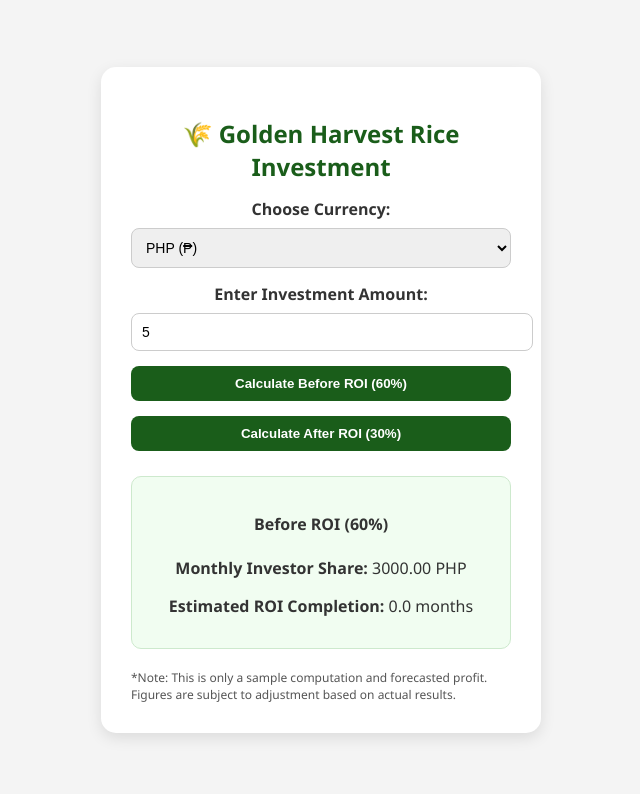
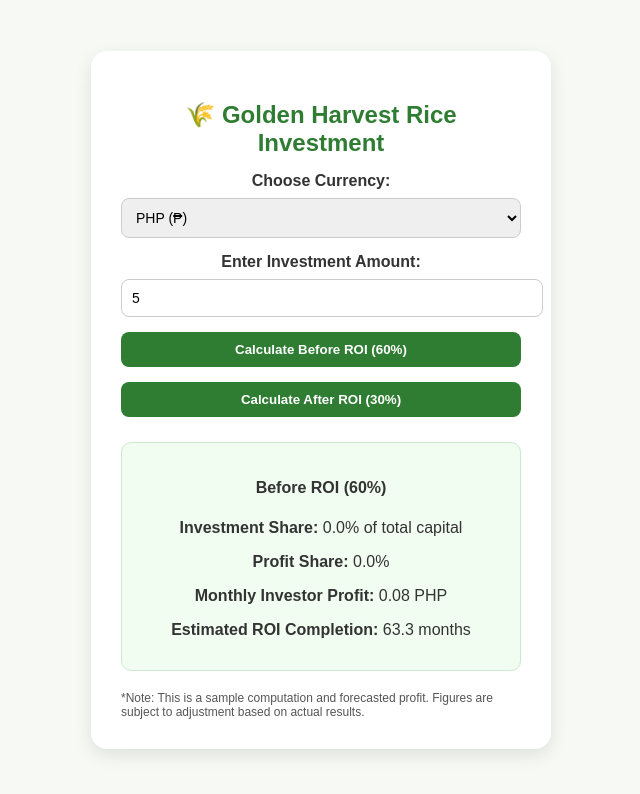
Before and after one commit to wilxxi/rice-investment-calculator, a plain HTML site: page index.html in a window 1280 px wide. Both pictures are taken after typing "5" into the empty fields and a click on the button "Calculate Before ROI (60%)". Shown: the whole page, without its empty margins (319-959 px from the left). Drawn offline with Linux system fonts and the light colour scheme.

Commit message:
Update index.html

```diff
--- a/index.html
+++ b/index.html
@@ -6,8 +6,8 @@
   <title>Golden Harvest Rice Investment Calculator</title>
   <style>
     body {
-      font-family: 'Segoe UI', Tahoma, Geneva, Verdana, sans-serif;
-      background-color: #f4f4f4;
+      font-family: 'Poppins', sans-serif;
+      background-color: #f7f9f5;
       color: #333;
       display: flex;
       justify-content: center;
@@ -17,16 +17,16 @@
     }
 
     .container {
-      background: white;
-      border-radius: 15px;
+      background: #fff;
+      border-radius: 16px;
       padding: 30px;
-      width: 380px;
-      box-shadow: 0 5px 15px rgba(0, 0, 0, 0.1);
+      width: 400px;
+      box-shadow: 0 6px 18px rgba(0, 0, 0, 0.1);
       text-align: center;
     }
 
     h2 {
-      color: #1a5d1a;
+      color: #2e7d32;
       margin-bottom: 15px;
     }
 
@@ -51,7 +51,7 @@
       margin-top: 15px;
       border: none;
       border-radius: 8px;
-      background-color: #1a5d1a;
+      background-color: #2e7d32;
       color: white;
       font-weight: bold;
       cursor: pointer;
@@ -59,7 +59,7 @@
     }
 
     button:hover {
-      background-color: #218838;
+      background-color: #43a047;
     }
 
     .result-box {
@@ -92,7 +92,7 @@
     </select>
 
     <label>Enter Investment Amount:</label>
-    <input type="number" id="amount" placeholder="e.g. 10000">
+    <input type="number" id="amount" placeholder="e.g. 47500">
 
     <button onclick="calculateBeforeROI()">Calculate Before ROI (60%)</button>
     <button onclick="calculateAfterROI()">Calculate After ROI (30%)</button>
@@ -100,33 +100,39 @@
     <div id="result" class="result-box"></div>
 
     <div class="note">
-      *Note: This is only a sample computation and forecasted profit.
+      *Note: This is a sample computation and forecasted profit.
       Figures are subject to adjustment based on actual results.
     </div>
   </div>
 
   <script>
-    const rates = { PHP: 1, AUD: 0.027, USD: 0.017, JPY: 2.68 }; // Example rates
-    const baseNetProfitPHP = 5000; // Base monthly net profit in PHP
-    const roiPercent = 0.3; // 30% ROI
-    const shareBeforeROI = 0.6; // 60%
+    const rates = { PHP: 1, AUD: 0.027, USD: 0.017, JPY: 2.68 };
+    const baseNetProfitPHP = 5000; // base monthly net profit
+    const totalCapital = 190000; // total business capital
 
     function calculateBeforeROI() {
       const currency = document.getElementById("currency").value;
       const amount = parseFloat(document.getElementById("amount").value);
+
       if (!amount || amount <= 0) {
         document.getElementById("result").innerHTML = "Please enter a valid investment amount.";
         return;
       }
 
-      const convertedProfit = baseNetProfitPHP * rates[currency];
-      const investorShare = convertedProfit * shareBeforeROI;
-      const roiTarget = amount * rates[currency];
-      const monthsToROI = roiTarget / investorShare;
+      const rate = rates[currency];
+      const convertedProfit = baseNetProfitPHP * rate;
+
+      const investPercent = amount / totalCapital; // investor % of total capital
+      const investorSharePercent = investPercent * 0.6; // 60% pool before ROI
+      const investorMonthlyProfit = convertedProfit * investorSharePercent / 1;
+      const roiTarget = amount * rate;
+      const monthsToROI = roiTarget / investorMonthlyProfit;
 
       document.getElementById("result").innerHTML = `
         <h4>Before ROI (60%)</h4>
-        <p><b>Monthly Investor Share:</b> ${investorShare.toFixed(2)} ${currency}</p>
+        <p><b>Investment Share:</b> ${(investPercent * 100).toFixed(1)}% of total capital</p>
+        <p><b>Profit Share:</b> ${(investorSharePercent * 100).toFixed(1)}%</p>
+        <p><b>Monthly Investor Profit:</b> ${investorMonthlyProfit.toFixed(2)} ${currency}</p>
         <p><b>Estimated ROI Completion:</b> ${monthsToROI.toFixed(1)} months</p>
       `;
     }
@@ -134,17 +140,24 @@
     function calculateAfterROI() {
       const currency = document.getElementById("currency").value;
       const amount = parseFloat(document.getElementById("amount").value);
+
       if (!amount || amount <= 0) {
         document.getElementById("result").innerHTML = "Please enter a valid investment amount.";
         return;
       }
 
-      const convertedProfit = baseNetProfitPHP * rates[currency];
-      const investorShare = convertedProfit * roiPercent;
+      const rate = rates[currency];
+      const convertedProfit = baseNetProfitPHP * rate;
+
+      const investPercent = amount / totalCapital;
+      const investorSharePercent = investPercent * 0.3; // 30% pool after ROI
+      const investorMonthlyProfit = convertedProfit * investorSharePercent;
 
       document.getElementById("result").innerHTML = `
         <h4>After ROI (30%)</h4>
-        <p><b>Monthly Investor Share:</b> ${investorShare.toFixed(2)} ${currency}</p>
+        <p><b>Investment Share:</b> ${(investPercent * 100).toFixed(1)}% of total capital</p>
+        <p><b>Lifetime Profit Share:</b> ${(investorSharePercent * 100).toFixed(1)}%</p>
+        <p><b>Monthly Investor Profit:</b> ${investorMonthlyProfit.toFixed(2)} ${currency}</p>
       `;
     }
   </script>
```
